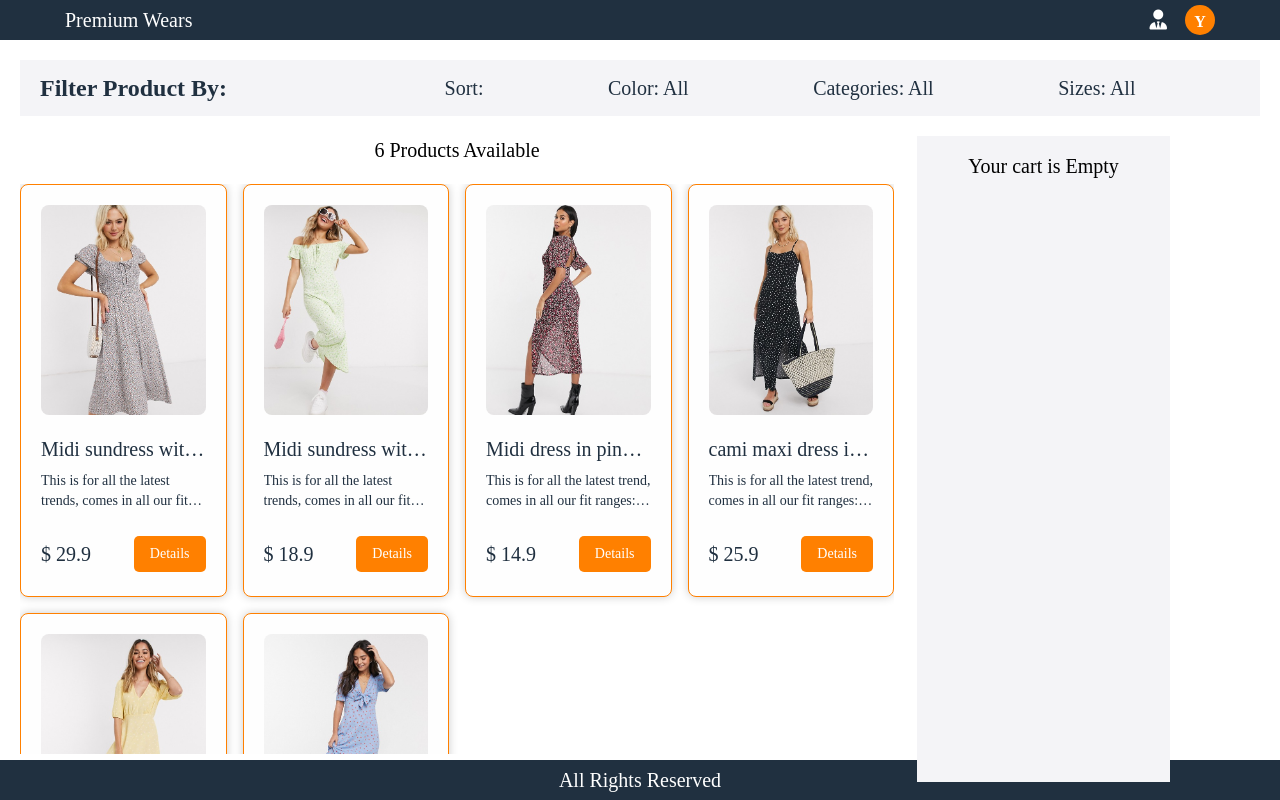
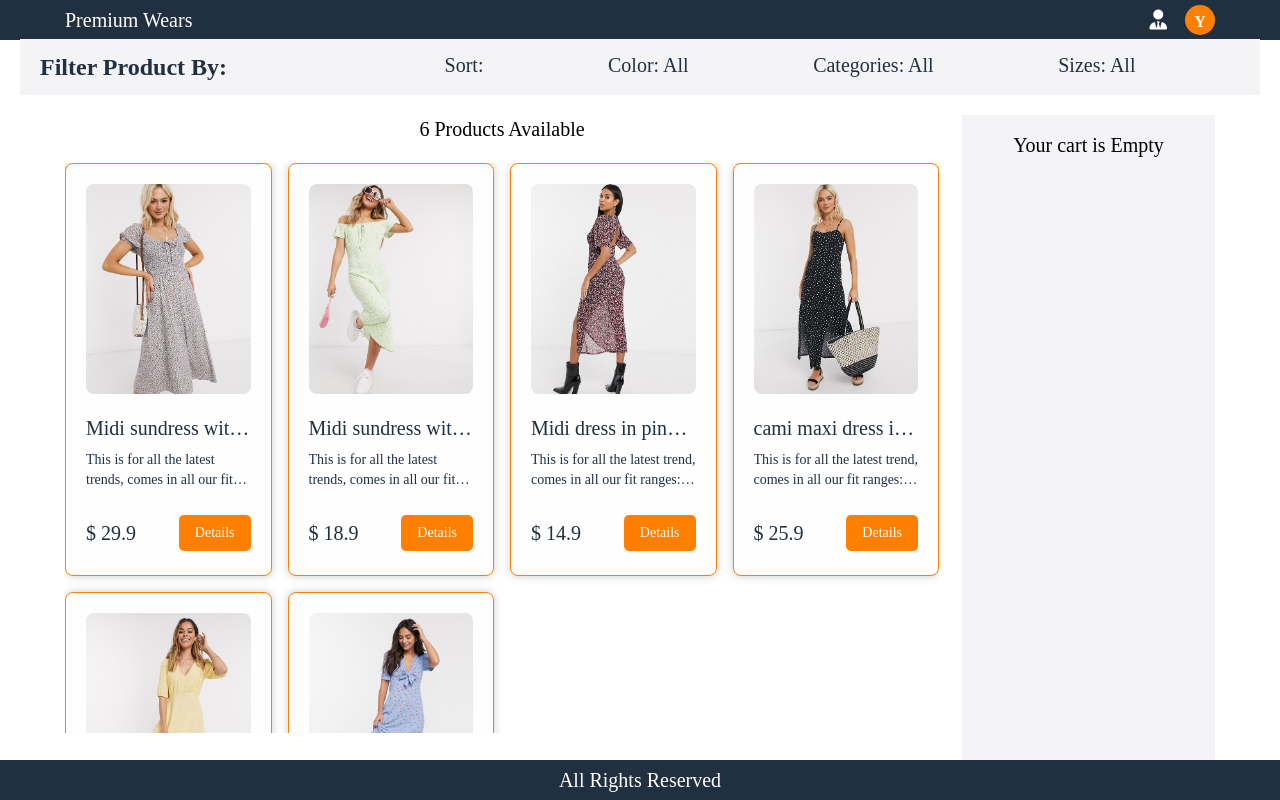
Before and after one commit to presh-codlin/React_shopping_cart, a React (Vite) app: page / in a window 1280 px wide. Built offline with nearby package versions, Linux system fonts and the light colour scheme.

Commit message:
respnsive correction

```diff
--- a/src/App.jsx
+++ b/src/App.jsx
@@ -188,7 +188,7 @@ function App() {
       </header>
       {
         openOrderHistory ? <OrderHistory orderHistoryData={orderHistoryData} handleRemoveHistory={handleRemoveHistory} handleClearHistory={handleClearHistory}/> : (
-          <div className="w-[100%] h-[80vh] md:h-[90vh] flex-col items-center justify-center bg-white-50 p-5 overflow-auto md:overflow-visible">
+          <div className="w-[100%] h-[80vh] md:h-[90vh] flex flex-col items-center justify-center bg-white-50 p-5 overflow-auto md:overflow-visible">
             <nav className="bg-white-100 laptop:ml-0 w-[100%] flex flex-col justify-center items-between md:flex-row laptop:flex-row md:items-center laptop:row-gap-5 laptop:justify-between mb-5 px-5 pt-3 pb-5 md:pb-3">
               <h4 className="text-left text-blue-500 text-xl laptop:text-2xl font-bold mb-5 laptop:mb-0 w-[100%] max-w-[300px]">Filter Product By:</h4>
               <FilterComponent count={productData.length} size={size} productData={products} productSort={productData} onSizeFilterChange={handleSizeFilterChange} category={category} onCategoryFilterChange={handleCategoryFilterChange} color={color} onColorFilterChange={handleColorFilterChange} sort={sort} onSortFilterChange={handleSortFilterChange} />
@@ -226,7 +226,7 @@ function App() {
           showLogin ? <AuthPage setShowLogin={setShowLogin}/> : ""
         }
       </div>
-      <footer className="text-white-50 text-xl bg-blue-500 flex w-[100vw] h-[10vh] md:h-[5vh] justify-center items-center laptop:p-5 py-3 mb-0 z-[90]">
+      <footer className="text-white-50 text-xl bg-blue-500 flex w-[100vw] h-[10vh] md:h-[5vh] justify-center items-center laptop:p-5 py-3 mb-0 z-[900]">
         All Rights Reserved
       </footer>
       {
```
